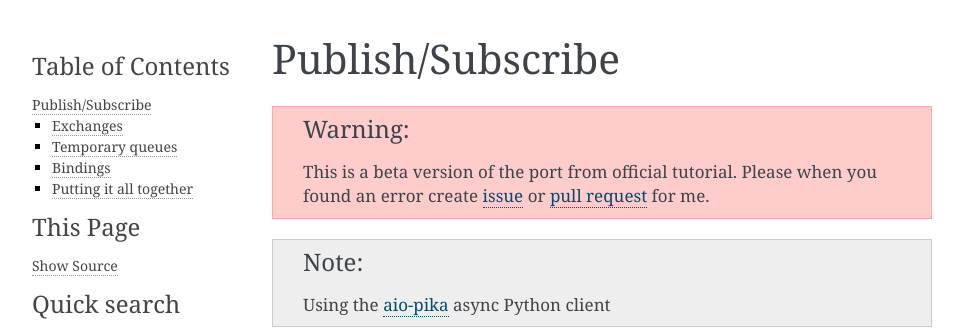
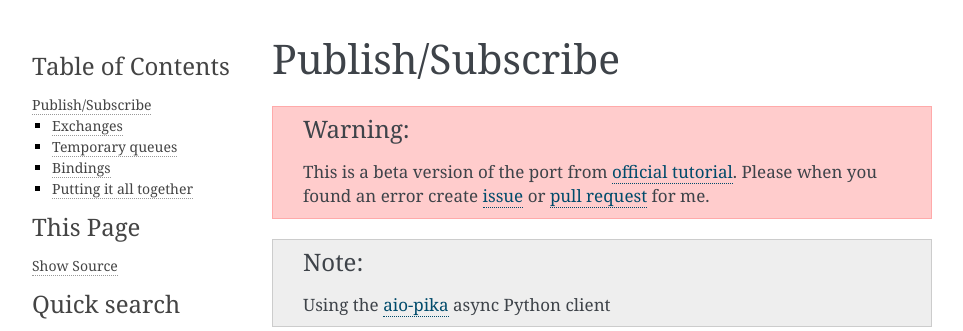
Before and after one commit to mosquito/aio-pika, a Sphinx documentation site: the page built from docs/source/rabbitmq-tutorial/3-publish-subscribe.rst, in a window 1280 px wide and 900 px high. Shown: the top 331 px of the window, without its empty margins (148-1111 px from the left). Built offline with Sphinx 7.4.7, drawn with Linux system fonts in a browser that asks for light colours.

```diff
--- a/docs/source/rabbitmq-tutorial/1-introduction.rst
+++ b/docs/source/rabbitmq-tutorial/1-introduction.rst
@@ -8,7 +9,7 @@ Introduction
 
 .. warning::
 
-    This is a beta version of the port from official tutorial. Please when you found an
+    This is a beta version of the port from `official tutorial`_. Please when you found an
     error create `issue`_ or `pull request`_ for me.
 
 
--- a/docs/source/rabbitmq-tutorial/2-work-queues.rst
+++ b/docs/source/rabbitmq-tutorial/2-work-queues.rst
@@ -8,7 +9,7 @@ Work Queues
 
 .. warning::
 
-    This is a beta version of the port from official tutorial. Please when you found an
+    This is a beta version of the port from `official tutorial`_. Please when you found an
     error create `issue`_ or `pull request`_ for me.
 
 
--- a/docs/source/rabbitmq-tutorial/3-publish-subscribe.rst
+++ b/docs/source/rabbitmq-tutorial/3-publish-subscribe.rst
@@ -8,7 +9,7 @@ Publish/Subscribe
 
 .. warning::
 
-    This is a beta version of the port from official tutorial. Please when you found an
+    This is a beta version of the port from `official tutorial`_. Please when you found an
     error create `issue`_ or `pull request`_ for me.
 
 
--- a/docs/source/rabbitmq-tutorial/4-routing.rst
+++ b/docs/source/rabbitmq-tutorial/4-routing.rst
@@ -8,7 +9,7 @@ Routing
 
 .. warning::
 
-    This is a beta version of the port from official tutorial. Please when you found an
+    This is a beta version of the port from `official tutorial`_. Please when you found an
     error create `issue`_ or `pull request`_ for me.
 
 
--- a/docs/source/rabbitmq-tutorial/5-topics.rst
+++ b/docs/source/rabbitmq-tutorial/5-topics.rst
@@ -9,7 +10,7 @@ Topics
 
 .. warning::
 
-    This is a beta version of the port from official tutorial. Please when you found an
+    This is a beta version of the port from `official tutorial`_. Please when you found an
     error create `issue`_ or `pull request`_ for me.
 
 
--- a/docs/source/rabbitmq-tutorial/6-rpc.rst
+++ b/docs/source/rabbitmq-tutorial/6-rpc.rst
@@ -8,7 +9,7 @@ Remote procedure call (RPC)
 
 .. warning::
 
-    This is a beta version of the port from official tutorial. Please when you found an
+    This is a beta version of the port from `official tutorial`_. Please when you found an
     error create `issue`_ or `pull request`_ for me.
 
 
```
Also changed, not shown: other parts of docs/source/rabbitmq-tutorial/1-introduction.rst (+1 -0 lines), other parts of docs/source/rabbitmq-tutorial/2-work-queues.rst (+1 -0 lines), other parts of docs/source/rabbitmq-tutorial/3-publish-subscribe.rst (+1 -0 lines), other parts of docs/source/rabbitmq-tutorial/4-routing.rst (+1 -0 lines), other parts of docs/source/rabbitmq-tutorial/5-topics.rst (+1 -0 lines), other parts of docs/source/rabbitmq-tutorial/6-rpc.rst (+1 -0 lines).
